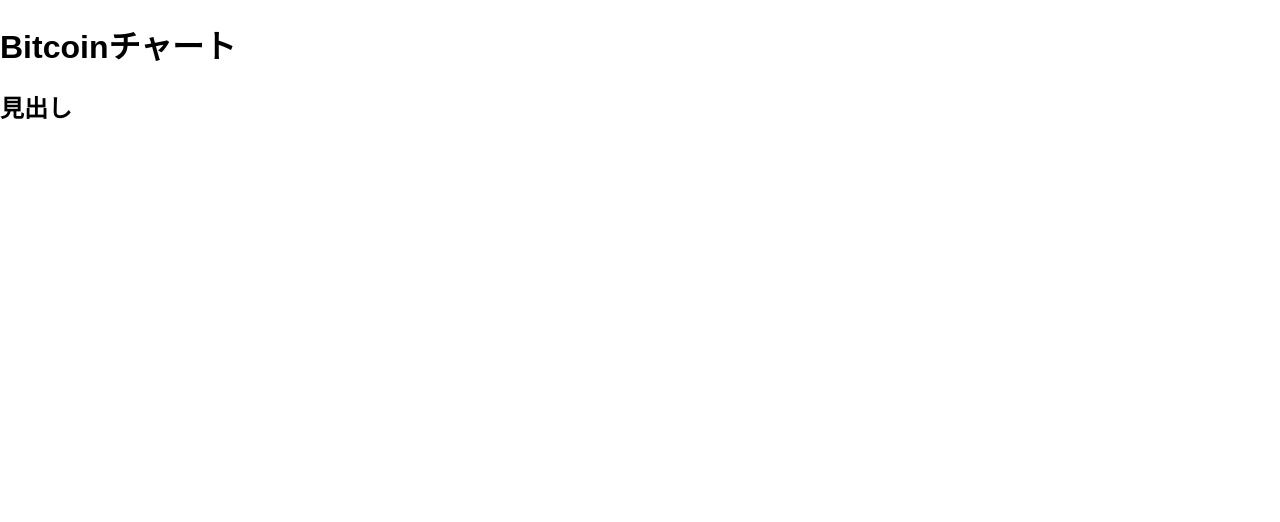
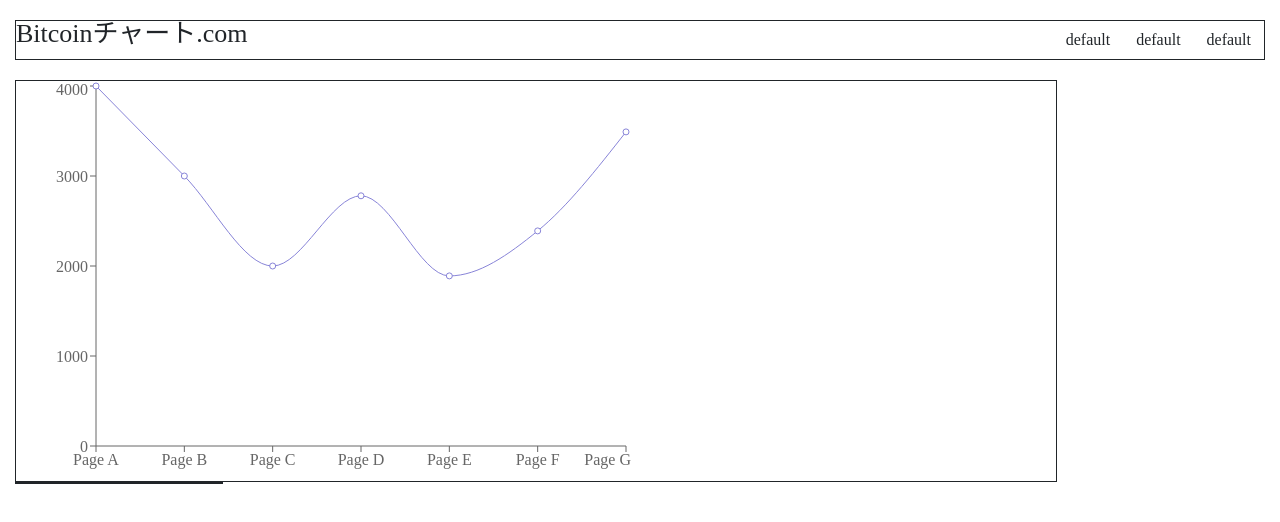
Before and after one commit to genpsp/virtual-currency-chart-app, a React (Create React App) app: page / in a window 1280 px wide. Shown: the top 522 px of the page. Built offline with nearby package versions, Linux system fonts and the light colour scheme.

Commit message:
dev-commit

```diff
--- a/package.json
+++ b/package.json
@@ -11,6 +11,7 @@
     "react-router-dom": "^4.2.2",
     "react-router-redux": "^4.0.8",
     "react-scripts": "1.1.0",
+    "recharts": "^1.0.0-beta.9",
     "redux": "^3.7.2",
     "redux-saga": "^0.16.0"
   },
--- a/public/index.html
+++ b/public/index.html
@@ -6,6 +6,7 @@
     <meta name="theme-color" content="#000000">
     <link rel="manifest" href="%PUBLIC_URL%/manifest.json">
     <link rel="shortcut icon" href="%PUBLIC_URL%/favicon.ico">
+    <link rel="stylesheet" href="https://maxcdn.bootstrapcdn.com/bootstrap/latest/css/bootstrap.min.css">
     <title>React App</title>
   </head>
   <body>
--- a/src/App.js
+++ b/src/App.js
@@ -1,14 +1,27 @@
 "use strict";
-import React, { Component } from 'react';
+import React, {Component} from 'react';
+import {Grid, Col} from "react-bootstrap";
 import './css/App.css';
 import MainChartContainer from "./containers/mainChart/MainChartContainer";
+import Header from "./components/common/Header";
+import Footer from "./components/common/Footer";
+import SideMenu from "./components/common/SideMenu";
 
 export default class App extends Component {
-  render() {
-    return (
-      <div className="App">
-        <MainChartContainer />
-      </div>
-    );
-  }
+    render() {
+        return (
+            <div className="App">
+                <Grid fluid={true}>
+                    <Header/>
+                    <Col sm={10} style={{border: 'solid 1px'}}>
+                        <MainChartContainer/>
+                    </Col>
+                    <Col sm={2} style={{border: 'solid 1px'}}>
+                        <SideMenu/>
+                    </Col>
+                    <Footer/>
+                </Grid>
+            </div>
+        )
+    }
 }
--- a/src/components/common/Footer.js
+++ b/src/components/common/Footer.js
@@ -1,10 +1,15 @@
-import React from 'react'
+import React, {Component} from 'react'
+import {Row, Col} from "react-bootstrap";
 
-export default class Footer extends React.Component{
-
-    render(){
-        <div className='footer'>
-
-        </div>
+export default class Footer extends Component {
+    render() {
+        return (
+            <div className='footer'>
+                <Row>
+                    <Col sm={12}>
+                    </Col>
+                </Row>
+            </div>
+        )
     }
 }
--- a/src/components/common/Header.js
+++ b/src/components/common/Header.js
@@ -1,17 +1,21 @@
 import React, {Component} from 'react'
-import {Col, Row} from "react-bootstrap";
+import {Button, Col, Row} from "react-bootstrap";
 
 export default class Header extends Component {
     render() {
         return (
-            <Row>
-                <Col sm={7}>
-                    <h1>Bitcoinチャート</h1>
-                </Col>
-                <Col sm={5}>
-                    <h2>見出し</h2>
-                </Col>
-            </Row>
+            <div className='Header' style={{border: 'solid 1px'}}>
+                <Row>
+                    <Col sm={7}>
+                        <h1>Bitcoinチャート.com</h1>
+                    </Col>
+                    <Col sm={5} style={{textAlign: 'right'}}>
+                        <Button>default</Button>
+                        <Button>default</Button>
+                        <Button>default</Button>
+                    </Col>
+                </Row>
+            </div>
         )
     }
 }
--- /dev/null
+++ b/src/components/common/SideMenu.js
@@ -0,0 +1,11 @@
+import React, {Component} from 'react'
+import {Button, Col, Row} from "react-bootstrap";
+
+export default class SideMenu extends Component {
+    render() {
+        return (
+            <div className='SideMenu'>
+            </div>
+        )
+    }
+}
--- /dev/null
+++ b/src/components/mainChart/Chart.js
@@ -0,0 +1,34 @@
+import React, {Component} from 'react'
+import {Line, LineChart, ResponsiveContainer, XAxis, YAxis} from "recharts";
+
+export default class Chart extends Component {
+    data = [
+        {name: 'Page A', uv: 4000},
+        {name: 'Page B', uv: 3000},
+        {name: 'Page C', uv: 2000},
+        {name: 'Page D', uv: 2780},
+        {name: 'Page E', uv: 1890},
+        {name: 'Page F', uv: 2390},
+        {name: 'Page G', uv: 3490},
+    ]
+
+    chartStyle = {
+        border: '1px',
+        width: '600px',
+        height: '400px',
+    }
+
+    render() {
+        return(
+            <div className='Chart' style={this.chartStyle}>
+                <ResponsiveContainer>
+                <LineChart data={this.data}>
+                    <XAxis dataKey="name"/>
+                    <YAxis/>
+                    <Line type="monotone" dataKey="uv" stroke="#8884d8"/>
+                </LineChart>
+                </ResponsiveContainer>
+            </div>
+        )
+    }
+}
--- a/src/components/mainChart/MainChart.js
+++ b/src/components/mainChart/MainChart.js
@@ -1,13 +1,17 @@
 import React, {Component} from 'react'
-import {Grid} from "react-bootstrap";
-import Header from "../common/Header";
+import {Row, Col} from "react-bootstrap";
+import ChartContainer from "../../containers/mainChart/ChartContainer";
 
 export default class MainChart extends Component {
     render() {
-        return(
-            <Grid fruid>
-                <Header />
-            </Grid>
+        return (
+            <div className='MainChart'>
+                <Row>
+                    <Col sm={12}>
+                        <ChartContainer/>
+                    </Col>
+                </Row>
+            </div>
         )
     }
 }
--- /dev/null
+++ b/src/containers/mainChart/ChartContainer.js
@@ -0,0 +1,15 @@
+import Chart from '../../components/mainChart/Chart'
+import {connect} from "react-redux";
+
+const mapStateToProps = (state) => {
+    return{
+
+    }
+}
+const mapDispatchToProps = (dispatch) => {
+    return{
+
+    }
+}
+
+export default connect(mapStateToProps, mapDispatchToProps)(Chart)
--- a/src/css/App.css
+++ b/src/css/App.css
@@ -1,6 +1,57 @@
-/*.App {*/
-  /*text-align: center;*/
-/*}*/
+html, body, div, span, applet, object, iframe,
+h1, h2, h3, h4, h5, h6, p, blockquote, pre,
+a, abbr, acronym, address, big, cite, code,
+del, dfn, em, img, ins, kbd, q, s, samp,
+small, strike, strong, sub, sup, tt, var,
+b, u, i, center,
+dl, dt, dd, ol, ul, li,
+fieldset, form, label, legend,
+table, caption, tbody, tfoot, thead, tr, th, td,
+article, aside, canvas, details, embed,
+figure, figcaption, footer, header, hgroup,
+menu, nav, output, ruby, section, summary,
+time, mark, audio, video {
+    margin: 0;
+    padding: 0;
+    border: 0;
+    font-size: 100%;
+    font: inherit;
+    vertical-align: baseline;
+}
+/* HTML5 display-role reset for older browsers */
+article, aside, details, figcaption, figure,
+footer, header, hgroup, menu, nav, section {
+    display: block;
+}
+body {
+    line-height: 1;
+}
+ol, ul {
+    list-style: none;
+}
+blockquote, q {
+    quotes: none;
+}
+blockquote:before, blockquote:after,
+q:before, q:after {
+    content: '';
+    content: none;
+}
+table {
+    border-collapse: collapse;
+    border-spacing: 0;
+}
+
+.App {
+    width: 100%;
+    height: 100%;
+}
+.Header {
+    margin: 20px 0;
+}
+h1 {
+    font-size: 26px;
+}
 
 /*.App-logo {*/
   /*animation: App-logo-spin infinite 20s linear;*/
@@ -26,3 +77,8 @@
   /*from { transform: rotate(0deg); }*/
   /*to { transform: rotate(360deg); }*/
 /*}*/
+
+/* http://meyerweb.com/eric/tools/css/reset/
+v2.0 | 20110126
+License: none (public domain)
+*/
```
Also changed, not shown: 1 other file (tests, documents, lock files or other folders).
